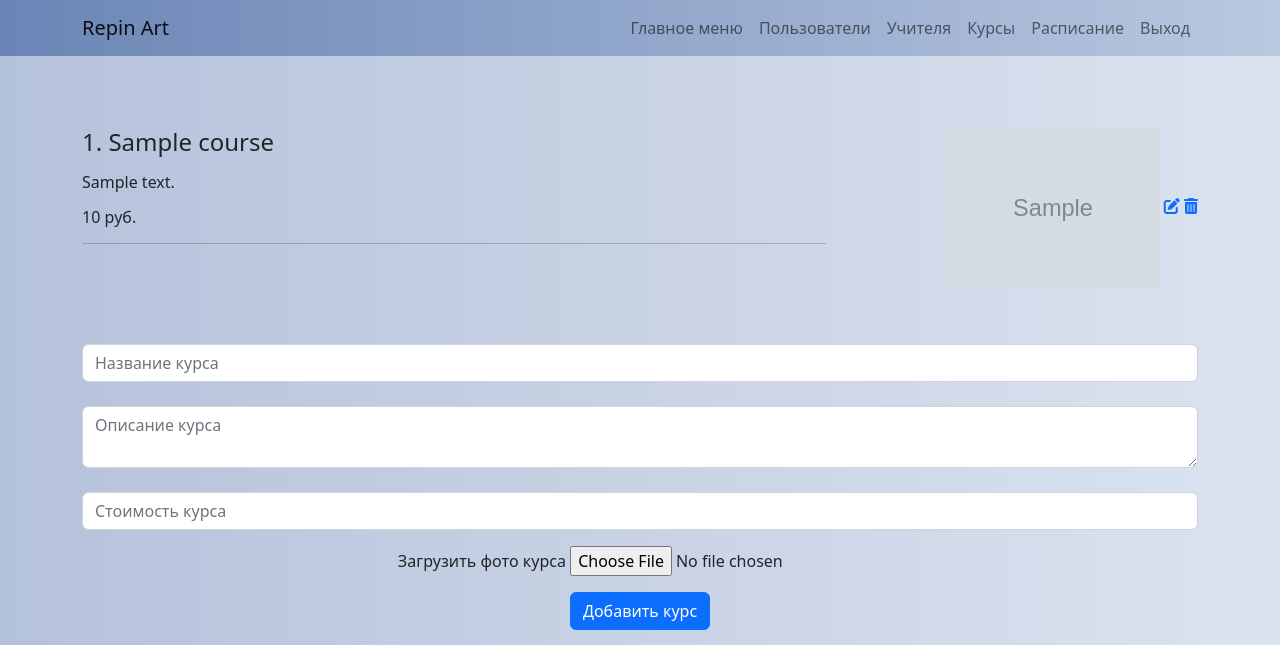
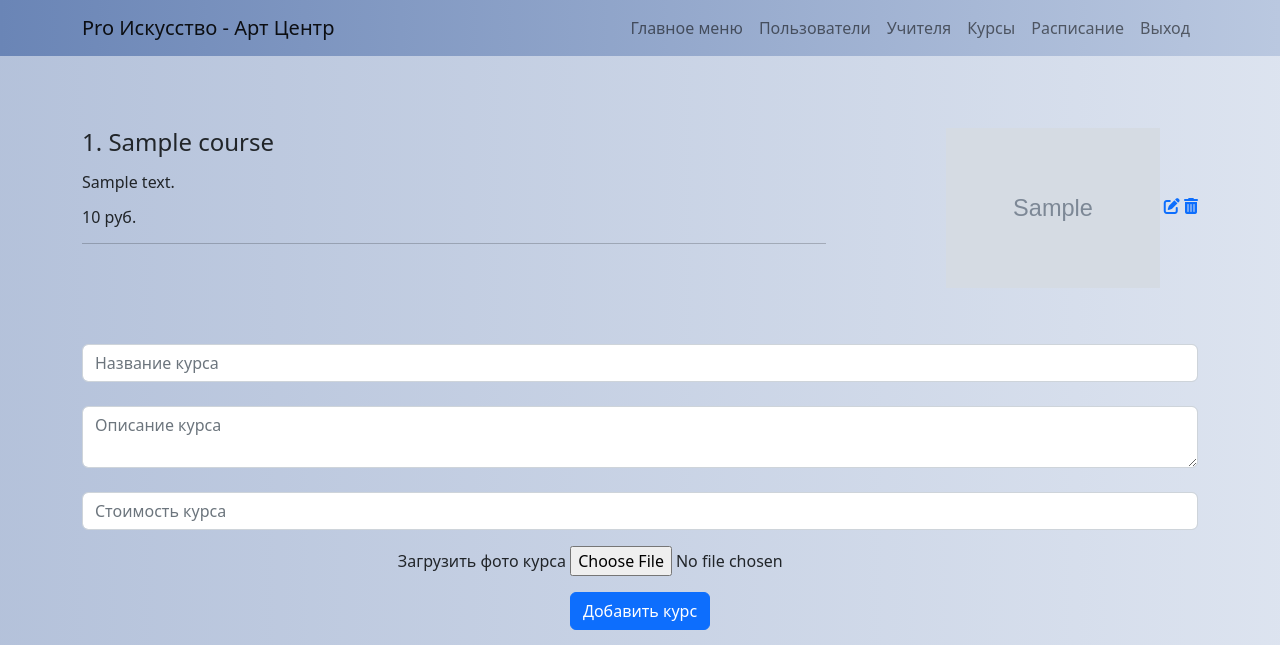
Before and after one commit to belousovsergey56/pro-iskusstvo, a Flask app: page /add_course in a window 1280 px wide. Shown: the top 645 px of the page. Run offline with Flask 2, Linux system fonts and the light colour scheme; tables that the repository leaves empty hold one stand-in row (values such as "Sample post"); grey boxes marked "Sample" are stand-in pictures; some libraries are stand-ins or nearby versions.

Commit message:
rename brand, fix bg-navbar

```diff
--- a/templates/base.html
+++ b/templates/base.html
@@ -19,9 +19,9 @@
 
 <body>
     <header>
-        <nav class="navbar fixed-top navbar-expand-lg">
+        <nav class="navbar fixed-top navbar-expand-lg bg-dark">
             <div class="container">
-                <a class="navbar-brand" href="#">Repin Art</a>
+                <a class="navbar-brand" href="{{ url_for('home')}}">Pro Искусство - Арт Центр</a>
                 <button class="navbar-toggler" type="button" data-bs-toggle="collapse" data-bs-target="#navbarNav"
                     aria-controls="navbarNav" aria-expanded="false" aria-label="Toggle navigation">
                     <span class="navbar-toggler-icon"></span>
@@ -44,7 +44,7 @@
                             <a class="nav-link" href="{{ url_for('add_schelude') }}">Расписание</a>
                         </li>
                         <li class="nav-item">
-                            <a class="nav-link" href="{{ url_for('home') }}">Выход</a>
+                            <a class="nav-link" href="{{ url_for('logout') }}">Выход</a>
                         </li>
                     </ul>
                 </div>
```
